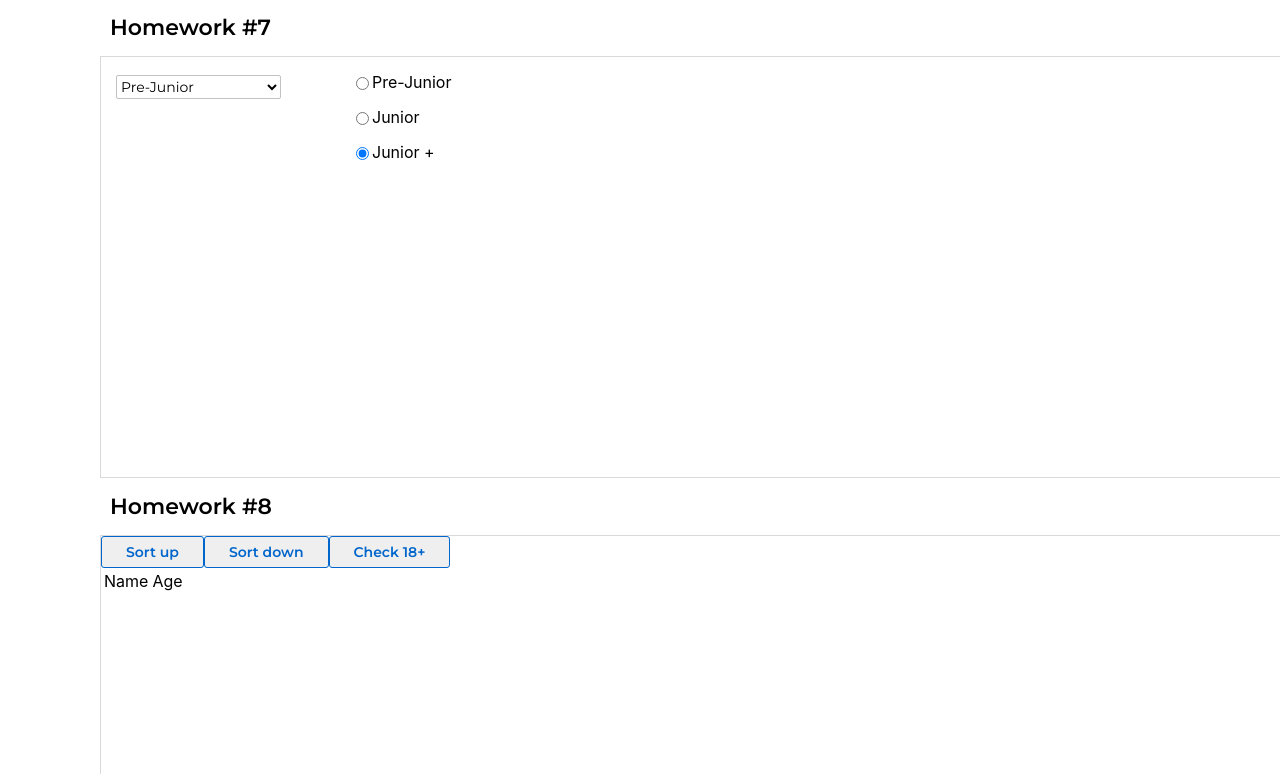
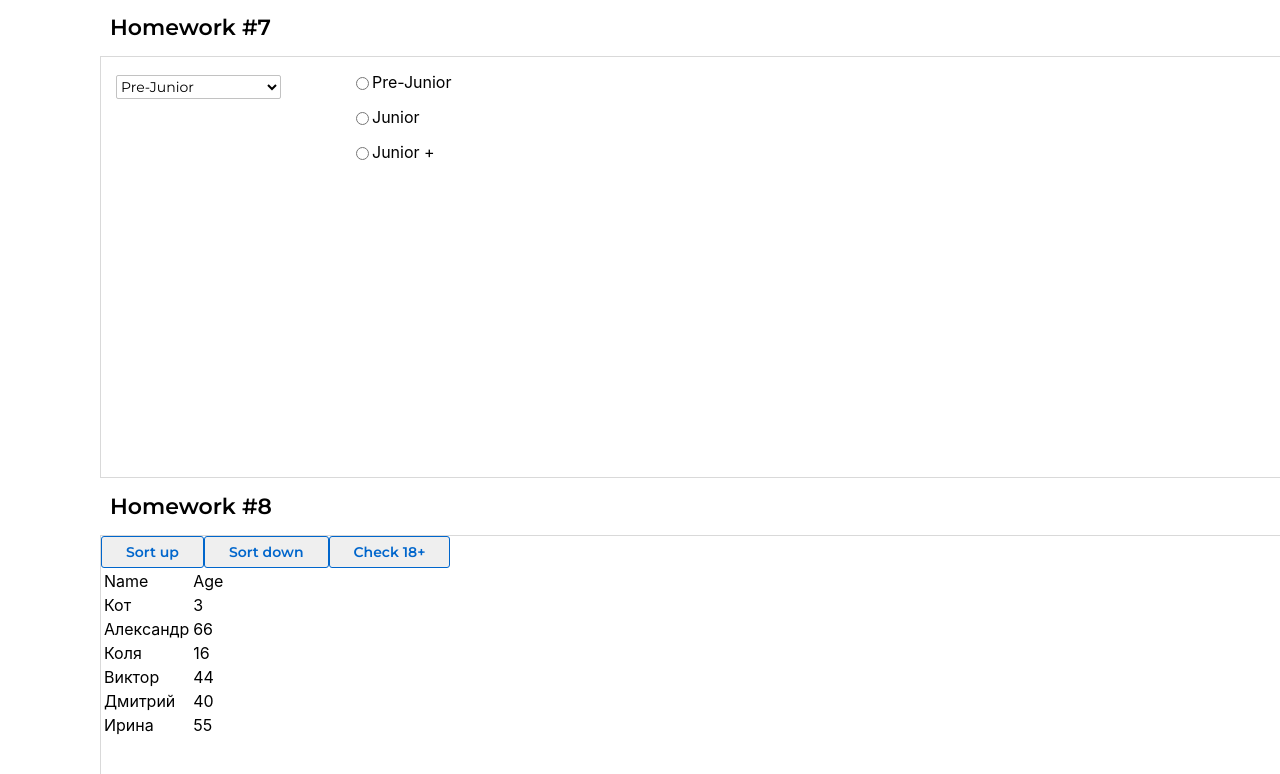
Before and after one commit to Tsukimono13/HomeWork, a React (Create React App) app: page /#/junior in a window 1280 px wide. Shown: the part 540-1314 px from the top of the page. Built offline with nearby package versions, Linux system fonts and the light colour scheme.

Commit message:
editing HW7

```diff
--- a/src/s2-homeworks/hw07/common/c6-SuperRadio/SuperRadio.tsx
+++ b/src/s2-homeworks/hw07/common/c6-SuperRadio/SuperRadio.tsx
@@ -50,7 +50,7 @@ const SuperRadio: React.FC<SuperRadioPropsType> = ({
                       className={finalRadioClassName}
                       type={'radio'}
                       name={name}
-                      checked={value && o.value}
+                      checked={o.value===value}
                       value={o.value}
                       // name, checked, value делают студенты
 
--- a/src/s2-homeworks/hw08/User.tsx
+++ b/src/s2-homeworks/hw08/User.tsx
@@ -11,11 +11,11 @@ const User: React.FC<UserPropsType> = ({ u }) => {
     return (
         <tr id={'hw8-user-' + u._id + '-' + u.age} className={s.item}>
             <td id={'hw8-user-name-' + u._id} className={s.nameCol}>
-                {/*отобразить имя*/}
+                {u.name}
 
             </td>
             <td id={'hw8-user-age-' + u._id}>
-                {/*отобразить возраст*/}
+                {u.age}
 
             </td>
         </tr>
--- a/src/s2-homeworks/hw08/bll/homeWorkReducer.ts
+++ b/src/s2-homeworks/hw08/bll/homeWorkReducer.ts
@@ -6,12 +6,14 @@ type ActionType =
 
 export const homeWorkReducer = (state: UserType[], action: ActionType): any => { // need to fix any
     switch (action.type) {
-        case 'sort': { // by name
-            return state.sort() // need to fix
-        }
+        case 'sort': {
+            return action.payload === "up" ? state.sort(function (a, b) {
+                return a.name.localeCompare(b.name)
+            }) : state.sort(function (a, b) {
+                return b.name.localeCompare(a.name) // need to fix
+        })}
         case 'check': {
-
-            return state // need to fix
+            return state.filter(el=> el.age >= 18) // need to fix
         }
         default:
             return state
```
